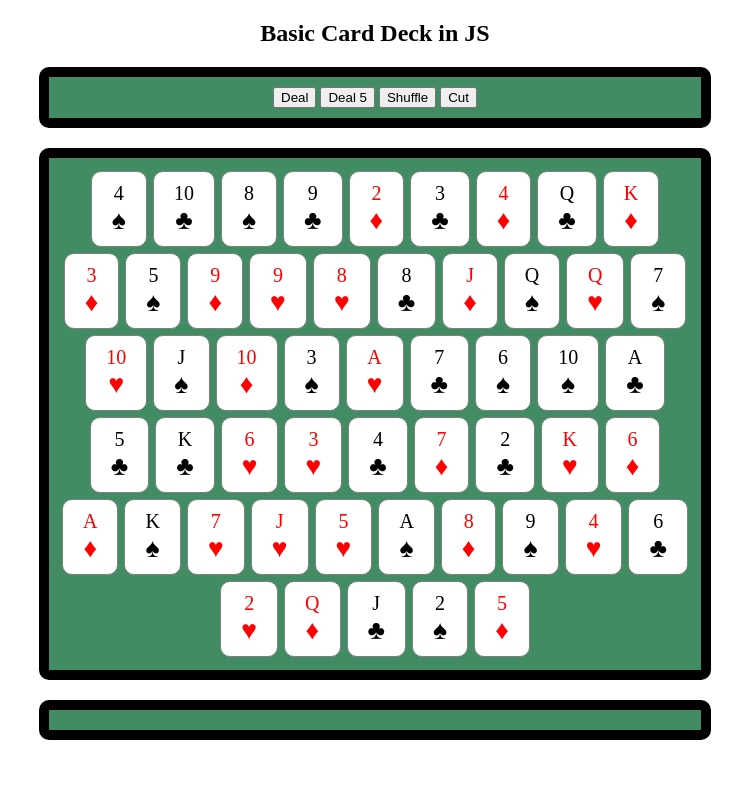
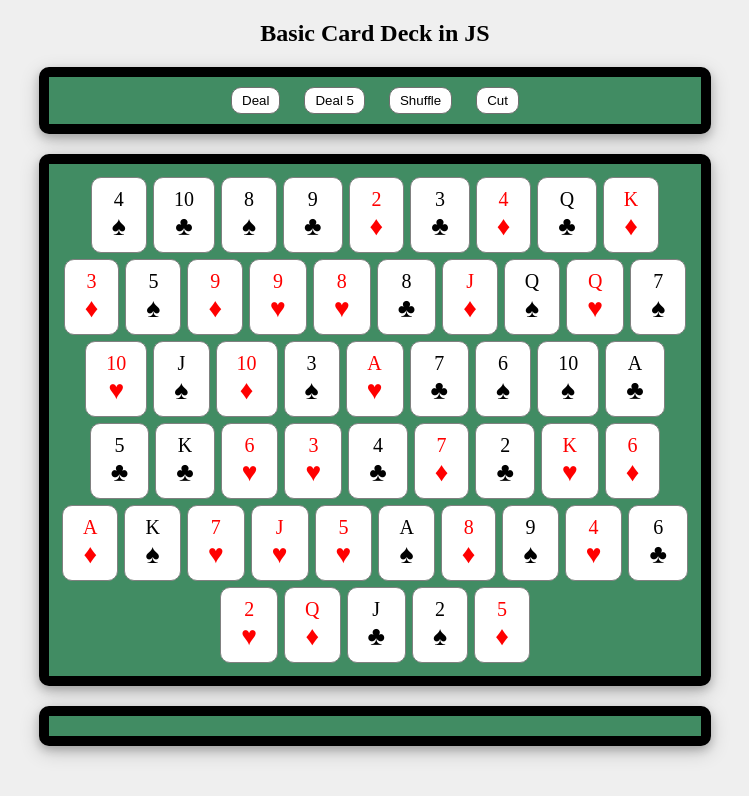
Before and after one commit to zhanknight/basic-card-deck, a plain HTML site: page index.html in a window 1280 px wide. Shown: the whole page, without its empty margins (265-1014 px from the left). Drawn offline with Linux system fonts and the light colour scheme.

Commit message:
renamed html/css

```diff
--- a/basic-card-deck.html
+++ b/index.html
@@ -4,7 +4,7 @@
 <head>
     <meta charset="UTF-8">
     <meta name="viewport" content="width=device-width, initial-scale=1.0">
-    <link rel="stylesheet" href="basic-card-deck.css">
+    <link rel="stylesheet" href="style.css">
     <title>Card Deck Modeling in JS</title>
 </head>
 
--- a/basic-card-deck.css
+++ b/style.css
@@ -1,5 +1,19 @@
+body {
+    background:#efefef;
+}
+
 h2 {
     text-align: center;
+}
+
+button
+{
+    padding: 5px 10px;
+    border: solid 1px #707070;
+    background-color: #FFF;
+    border-radius: 10px;
+    font-size: 10pt;
+    margin: 0px 10px;
 }
 
 .deck
@@ -11,6 +25,7 @@ h2 {
     padding: 10px;
     border-radius:10px;
     text-align: center;
+    box-shadow: 0 4px 8px 0 rgba(0, 0, 0, 0.2), 0 6px 20px 0 rgba(0, 0, 0, 0.19);
 }
 
 .card
```
